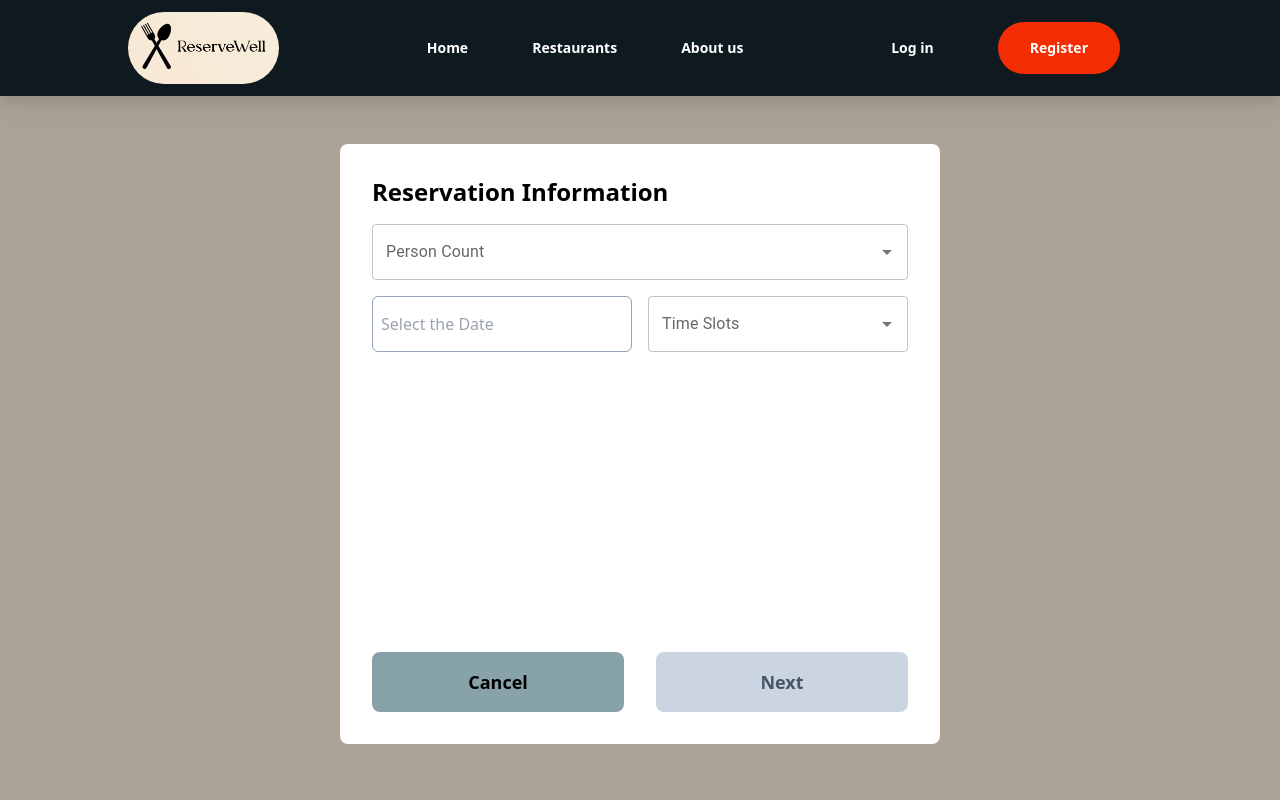
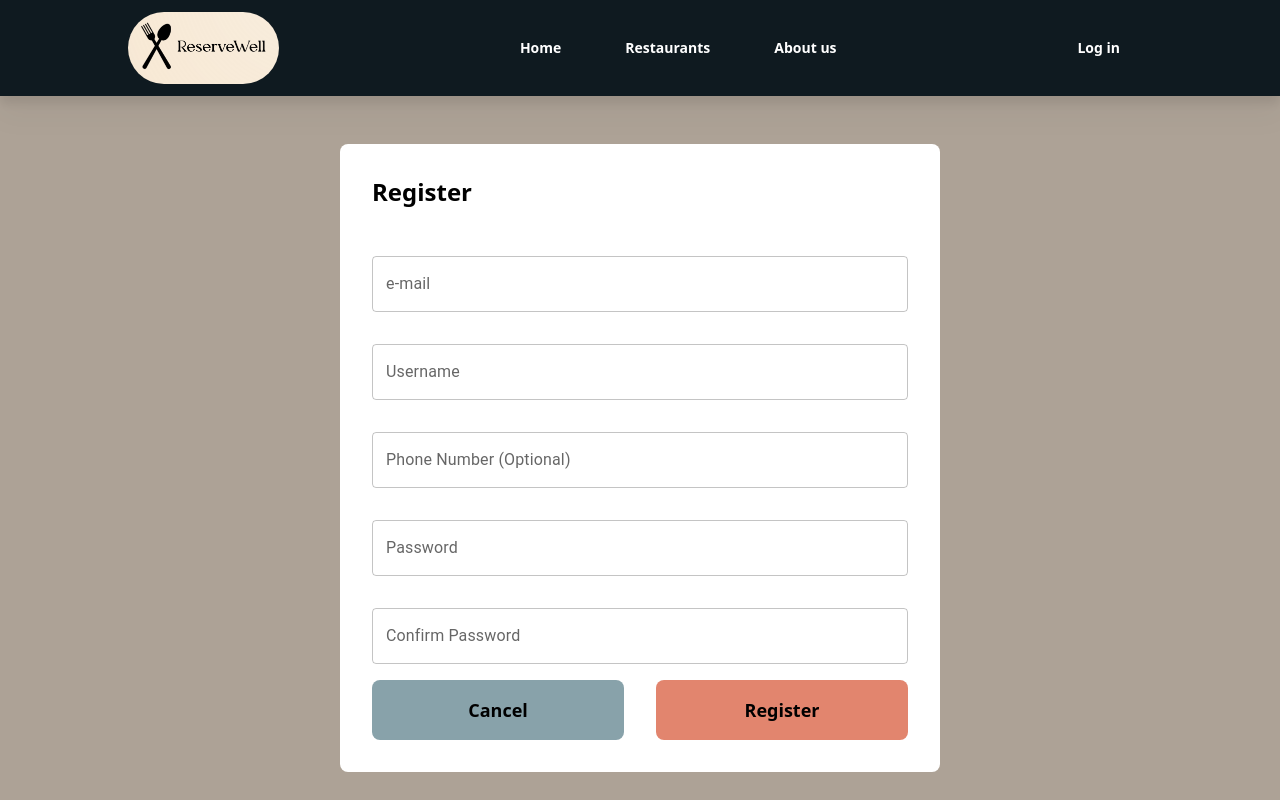
Before and after one commit to MustafaZemin/IS502_ReserveMasters, a Next.js app in the folder reservewell/: page /register in a window 1280 px wide. Built offline with nearby package versions, Linux system fonts and the light colour scheme.

Commit message:
create user

```diff
--- /dev/null
+++ b/reservewell/src/components/Auth/Login.jsx
@@ -0,0 +1,65 @@
+import React from "react";
+import { TextField } from "@mui/material";
+
+const Login = () => {
+  return (
+    <form className="grid place-content-center">
+      {/* <Snackbar
+        autoHideDuration={2500}
+        open={isPasswordMatchError}
+        onClose={handleClose}
+        anchorOrigin={{ vertical: "top", horizontal: "center" }}
+      >
+        <Alert severity="error" className="items-center text-lg font-semibold">
+          Passwords should match!
+        </Alert>
+      </Snackbar> */}
+      <div className="w-[600px] min-h-[600px] flex flex-col justify-between gap-y-4 rounded-lg bg-white mt-12 p-8">
+        <div className="flex flex-col gap-y-8">
+          <h3 className="font-semibold text-2xl mb-4">Login</h3>
+          <TextField
+            label="e-mail"
+            name="email"
+            className="w-full"
+            type="email"
+            onChange={(e) => setEmail(e.target.value)}
+            // error={methods.formState.errors.email}
+            // helperText={methods.formState.errors?.email?.message}
+            // {...methods.register("email")}
+          />
+
+          <TextField
+            label="Password"
+            name="password"
+            className="w-full"
+            type="password"
+            onChange={(e) => {
+              setPassword(e.target.value);
+            }}
+
+            // error={methods.formState.errors.email}
+            // helperText={methods.formState.errors?.email?.message}
+            // {...methods.register("email")}
+          />
+        </div>
+        <div className="flex items-center space-x-8 justify-between">
+          <button
+            className="p-4 w-full rounded-lg  bg-rwCadetGray hover:brightness-110 transition-all font-semibold text-lg bottom-0"
+            // onClick={() => router.push("/")}
+          >
+            Cancel
+          </button>
+          <button
+            className="p-4 w-full rounded-lg disabled:text-slate-600 disabled:bg-slate-300 disabled:hover:brightness-100 bg-rwSalmon hover:brightness-110 transition-all font-semibold text-lg bottom-0"
+            // onClick={() => setCurrentReservationStep(1)}
+            // disabled={!selectedDate || !selectedPersonCount || !selectedTimeSlot}
+          >
+            Login
+          </button>
+        </div>
+      </div>
+    </form>
+  );
+};
+
+export default Login;
--- /dev/null
+++ b/reservewell/src/components/Auth/Register.jsx
@@ -0,0 +1,140 @@
+import { Alert, Snackbar, TextField } from "@mui/material";
+import React, { useState } from "react";
+import { signup } from "../../firebase/config";
+import { useRouter } from "next/router";
+import db from "../../firebase/config";
+import { collection, doc, setDoc, updateDoc } from "firebase/firestore";
+// import { useForm } from "react-hook-form";
+
+const Register = () => {
+  const [email, setEmail] = useState("");
+  const [password, setPassword] = useState("");
+  const [confirmPassword, setConfirmPassword] = useState("");
+  const [isPasswordMatchError, setIsPasswordMatchError] = useState(false);
+  const router = useRouter();
+
+  const usersCollectionRef = collection(db, "users");
+
+  const handleClose = (_, reason) => {
+    if (reason === "clickaway") {
+      return;
+    }
+    setIsPasswordMatchError(false);
+  };
+  const submitRegister = async (event) => {
+    event.preventDefault();
+    if (password !== confirmPassword) {
+      setIsPasswordMatchError(true);
+      return;
+    }
+
+    setIsPasswordMatchError(false);
+    const user = await signup(email, password);
+    console.log(user);
+    if (user) {
+      const usersRef = doc(usersCollectionRef);
+
+      const reqBody = {
+        id: user.uid,
+        email: user.email,
+        username: user.displayName || "user",
+        reservationCounter: 0,
+        createdAt: user.metadata.creationTime || "",
+      };
+      await setDoc(usersRef, reqBody);
+
+      //   router.push("/login");
+    }
+
+    // console.log(email, password, confirmPassword);
+  };
+
+  return (
+    <form onSubmit={submitRegister} className="grid place-content-center">
+      <Snackbar
+        autoHideDuration={2500}
+        open={isPasswordMatchError}
+        onClose={handleClose}
+        anchorOrigin={{ vertical: "top", horizontal: "center" }}
+      >
+        <Alert severity="error" className="items-center text-lg font-semibold">
+          Passwords should match!
+        </Alert>
+      </Snackbar>
+      <div className="w-[600px] min-h-[600px] flex flex-col justify-between gap-y-4 rounded-lg bg-white mt-12 p-8">
+        <div className="flex flex-col gap-y-8">
+          <h3 className="font-semibold text-2xl mb-4">Register</h3>
+          <TextField
+            label="e-mail"
+            name="email"
+            className="w-full"
+            type="email"
+            onChange={(e) => setEmail(e.target.value)}
+            // error={methods.formState.errors.email}
+            // helperText={methods.formState.errors?.email?.message}
+            // {...methods.register("email")}
+          />
+          <TextField
+            label="Username"
+            name="username"
+            className="w-full"
+            type="text"
+            // error={methods.formState.errors.email}
+            // helperText={methods.formState.errors?.email?.message}
+            // {...methods.register("email")}
+          />
+          <TextField
+            label="Phone Number (Optional)"
+            name="phoneNumber"
+            className="w-full"
+            type="text"
+            // error={methods.formState.errors.email}
+            // helperText={methods.formState.errors?.email?.message}
+            // {...methods.register("email")}
+          />
+          <TextField
+            label="Password"
+            name="password"
+            className="w-full"
+            type="password"
+            onChange={(e) => {
+              setPassword(e.target.value);
+            }}
+
+            // error={methods.formState.errors.email}
+            // helperText={methods.formState.errors?.email?.message}
+            // {...methods.register("email")}
+          />
+          <TextField
+            label="Confirm Password"
+            name="password"
+            className="w-full"
+            type="password"
+            onChange={(e) => setConfirmPassword(e.target.value)}
+
+            // error={methods.formState.errors.email}
+            // helperText={methods.formState.errors?.email?.message}
+            // {...methods.register("email")}
+          />
+        </div>
+        <div className="flex items-center space-x-8 justify-between">
+          <button
+            className="p-4 w-full rounded-lg  bg-rwCadetGray hover:brightness-110 transition-all font-semibold text-lg bottom-0"
+            // onClick={() => router.push("/")}
+          >
+            Cancel
+          </button>
+          <button
+            className="p-4 w-full rounded-lg disabled:text-slate-600 disabled:bg-slate-300 disabled:hover:brightness-100 bg-rwSalmon hover:brightness-110 transition-all font-semibold text-lg bottom-0"
+            // onClick={() => setCurrentReservationStep(1)}
+            // disabled={!selectedDate || !selectedPersonCount || !selectedTimeSlot}
+          >
+            Register
+          </button>
+        </div>
+      </div>
+    </form>
+  );
+};
+
+export default Register;
--- a/reservewell/src/components/Reservation/Reservation.js
+++ b/reservewell/src/components/Reservation/Reservation.js
@@ -5,7 +5,7 @@
 import { useForm } from 'react-hook-form';
 import { yupResolver } from "@hookform/resolvers/yup";
 import db from "../../firebase/config";
-import { collection, doc, setDoc, updateDoc} from 'firebase/firestore';
+import { collection, doc, setDoc, updateDoc } from 'firebase/firestore';
 import { useRouter } from 'next/router';
 
 
@@ -152,7 +152,8 @@
                 </Alert>
             </Snackbar>
             <form onSubmit={methods.handleSubmit(onSubmit)} className='grid place-content-center '>
-                {currentReservationStep === 0 && <div className='w-[600px] h-[600px] flex flex-col justify-between gap-y-4 rounded-lg bg-white mt-12 p-8' >
+                {currentReservationStep === 0 &&
+                    <div className='w-[600px] h-[600px] flex flex-col justify-between gap-y-4 rounded-lg bg-white mt-12 p-8' >
                         <div className='flex flex-col gap-y-4'>
                             <h2 className='font-semibold text-2xl'>Reservation Information</h2>
                             <Autocomplete name="personCount" options={["1", "2", "3", "4", "5", "6", "7", "8", "9", "10", "11", "12", "13", "14", "15"]}
--- a/reservewell/src/firebase/config.js
+++ b/reservewell/src/firebase/config.js
@@ -1,6 +1,8 @@
 // Import the functions you need from the SDKs you need
 import { initializeApp } from 'firebase/app';
 import { getFirestore } from 'firebase/firestore';
+import { getAuth, createUserWithEmailAndPassword } from "firebase/auth";
+
 // TODO: Add SDKs for Firebase products that you want to use
 // https://firebase.google.com/docs/web/setup#available-libraries
 
@@ -18,5 +20,14 @@
 
 // Initialize Firebase
 const firebaseApp = initializeApp(firebaseConfig);
+
+const auth = getAuth();
+
+export const signup = async (email, password) => {
+    const { user } = await createUserWithEmailAndPassword(auth, email, password)
+    // console.log(user)
+    return user;
+}
+
 const db = getFirestore(firebaseApp);
 export default db;
--- /dev/null
+++ b/reservewell/src/pages/login.js
@@ -0,0 +1,10 @@
+import React from 'react'
+import Login from '@/components/Auth/Login';
+
+const LoginPage = () => {
+    return (
+        <Login />
+    )
+}
+
+export default LoginPage;
--- /dev/null
+++ b/reservewell/src/pages/register.js
@@ -0,0 +1,10 @@
+import React from 'react'
+import Register from '@/components/Auth/Register';
+
+const RegisterPage = () => {
+    return (
+        <Register />
+    )
+}
+
+export default RegisterPage;
```
Also changed, not shown: reservewell/src/components/HomePage.jsx (+15 -0 lines). Lines whose indentation alone changed are shown as unchanged.
